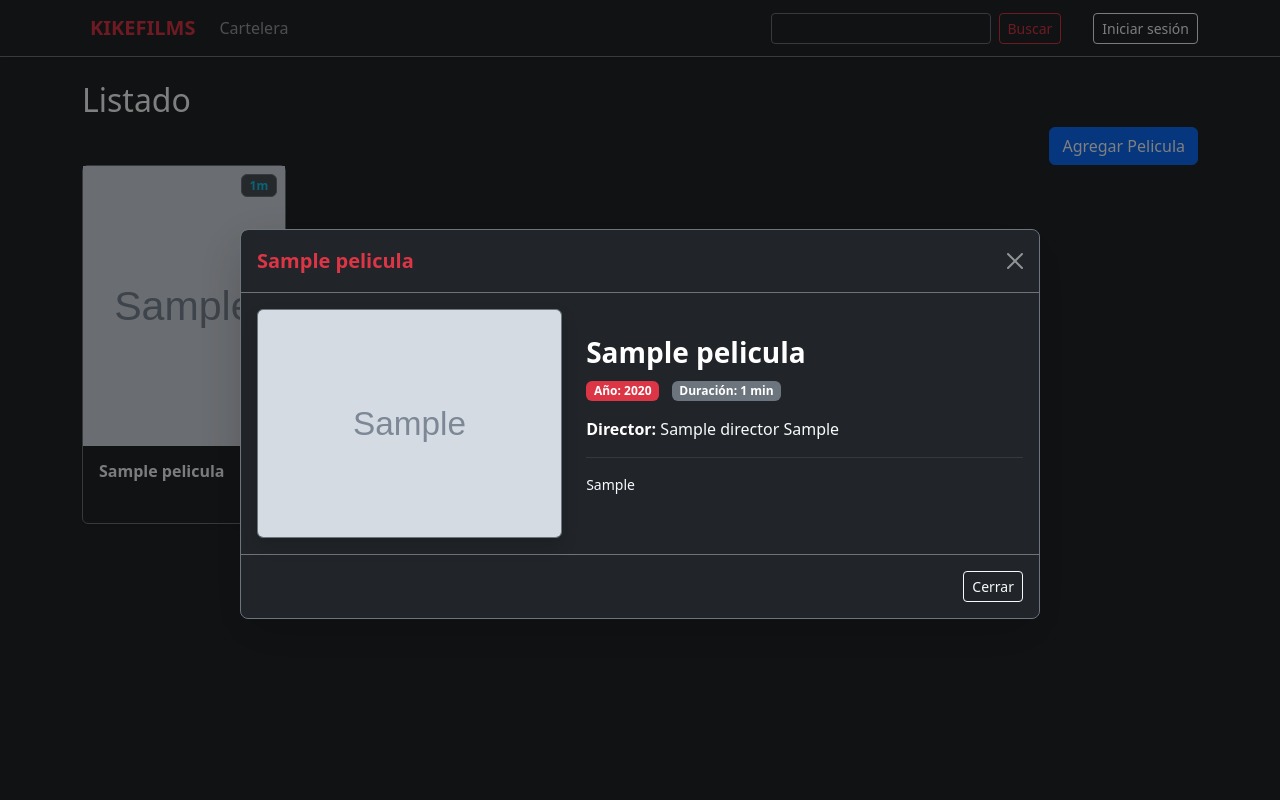
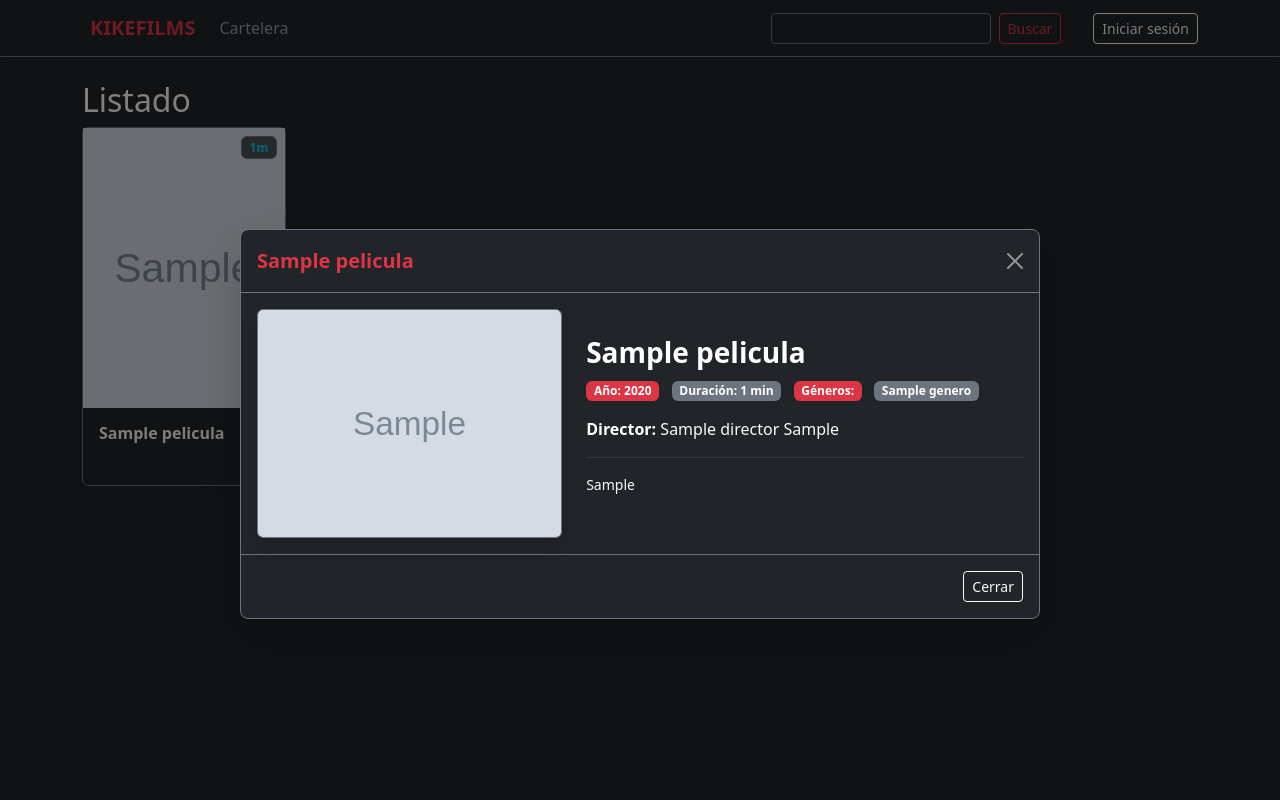
Before and after one commit to LDJSystems/KikeFilms, a Django app: page /peliculas/listar_peliculas/ in a window 1280 px wide, after a click that opens the changed part. Run offline with Django 5.2, Linux system fonts and the light colour scheme; tables that the repository leaves empty hold one stand-in row (values such as "Sample post"); grey boxes marked "Sample" are stand-in pictures.

Commit message:
Style: Mejora en el listado de pelicula

```diff
--- a/templates/pelicula/lista.html
+++ b/templates/pelicula/lista.html
@@ -6,9 +6,6 @@ Cartelera de Peliculas
 
 {% block content %}
 <h2>Listado</h2>
-<div class="d-grid gap-2 d-md-flex justify-content-md-end">
-    <button type="button" class="btn btn-primary">Agregar Pelicula</button>
-</div>
 
 <div class="row row-cols-2 row-cols-md-4 row-cols-lg-5 g-4 mb-5">
     {% for pelicula in peliculas %}
@@ -71,6 +68,17 @@ Cartelera de Peliculas
                             <div class="mb-3">
                                 <span class="badge bg-danger me-2">Año: {{ pelicula.fecha_lanzamiento|date:"Y" }}</span>
                                 <span class="badge bg-secondary me-2">Duración: {{ pelicula.duracion }} min</span>
+
+                                <span class="badge bg-danger me-2">Géneros:</span>
+                                {% for genero in pelicula.genero.all %}
+                                <span class="badge bg-secondary me-1">
+                                    {{ genero }}
+                                </span>
+                                {% empty %}
+                                <span class="badge bg-secondary">
+                                    No especificado
+                                </span>
+                                {% endfor %}
                             </div>
 
                             <!-- Director blindado contra errores -->
```
